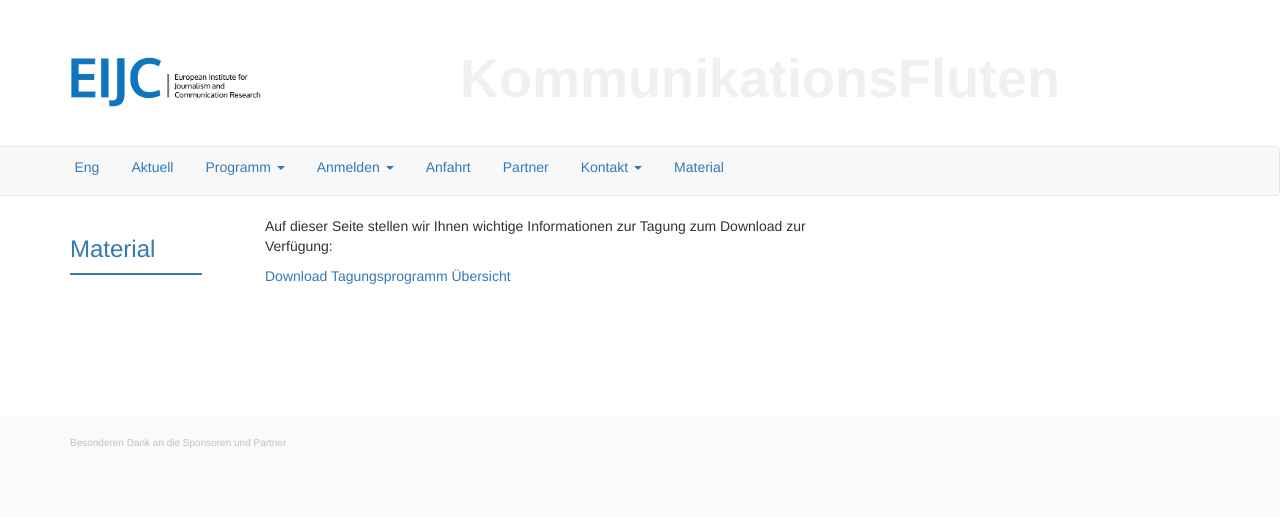
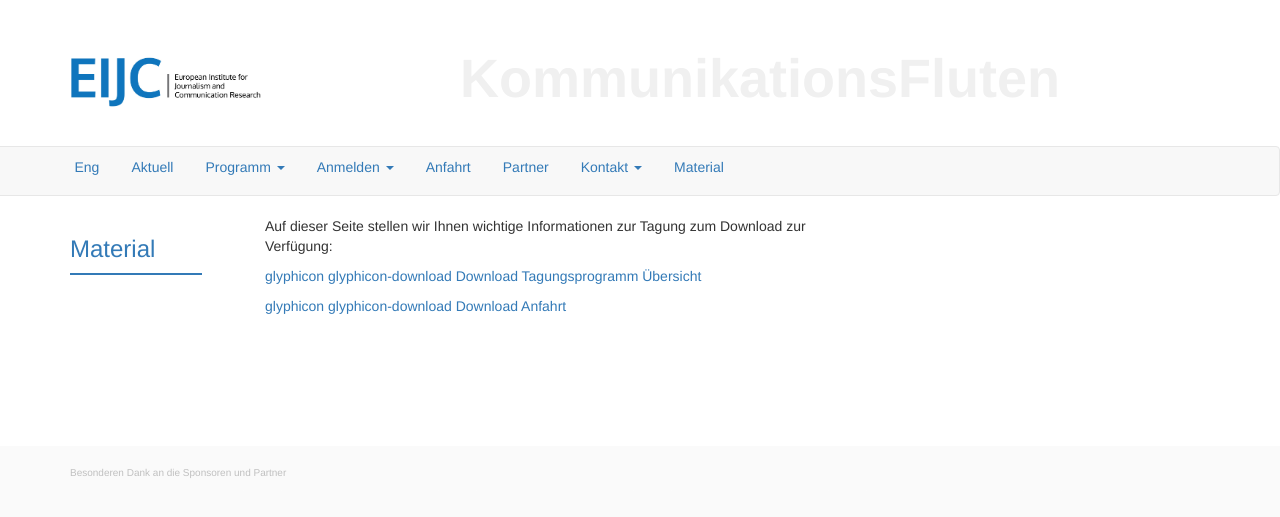
Before and after one commit to susedev/test, a Jekyll site: the page built from material.html, in a window 1280 px wide, cut to the strip 0-601 px from the top of the page. Shown: the top 517 px of the strip. Built offline with Jekyll 4.4.1, drawn with Linux system fonts in a browser that asks for light colours; nearby versions of some CDN libraries.

Commit message:
Update material.html

```diff
--- a/material.html
+++ b/material.html
@@ -3,8 +3,9 @@ title: Material
 ---
 <p>Auf dieser Seite stellen wir Ihnen wichtige Informationen zur Tagung zum Download zur Verf&uuml;gung:</p>
 
-<p><a href="{{ site.base_url }}/media/tagungsprogramm-uebersicht.pdf">Download Tagungsprogramm &Uuml;bersicht</a></p>
+<p><a href="{{ site.base_url }}/media/tagungsprogramm-uebersicht.pdf"><span class="glyphicon-class">glyphicon glyphicon-download</span> Download Tagungsprogramm &Uuml;bersicht</a></p>
 
+<p><a href="{{ site.base_url }}/media/ karte-web.png"><span class="glyphicon-class">glyphicon glyphicon-download</span> Download Anfahrt</a></p>
 <p>&nbsp;</p>
 
 <p>&nbsp;</p>
```
